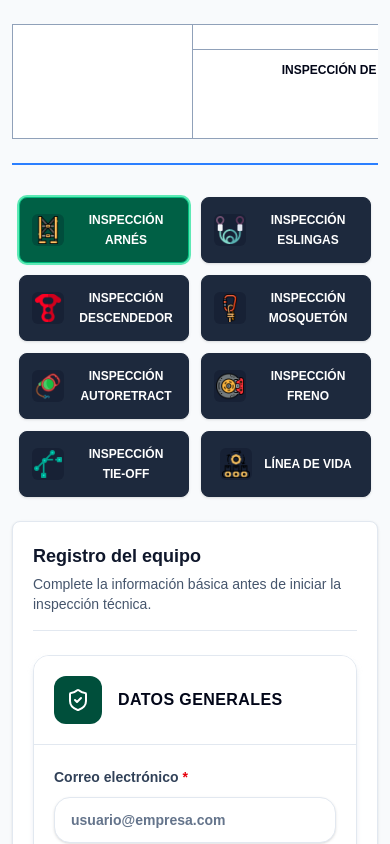
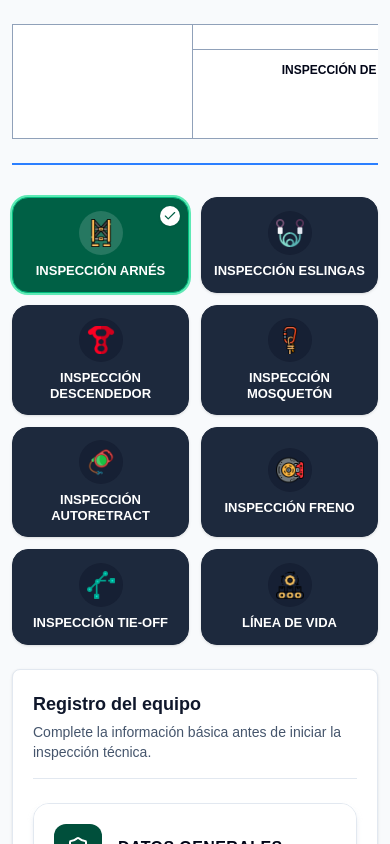
Before and after one commit to mariana-inco/Formatos_Inspecciones, a Next.js app: page /formatos/inspeccion-equipos-proteccion-contra-caidas in a window 390 px wide. Shown: the top 844 px of the page. Built offline with nearby package versions, Linux system fonts and the light colour scheme.

Commit message:
modificacion de formato proteccion contra caidas en responsive

```diff
--- a/app/formatos/inspeccion-equipos-proteccion-contra-caidas/InspeccionEquiposProteccionContraCaidasForm.tsx
+++ b/app/formatos/inspeccion-equipos-proteccion-contra-caidas/InspeccionEquiposProteccionContraCaidasForm.tsx
@@ -5,7 +5,7 @@ import { useMemo, useRef, useState } from "react";
 import type { ChangeEvent } from "react";
 import Signature from "@uiw/react-signature";
 import type { SignatureRef } from "@uiw/react-signature";
-import { CalendarDays, ClipboardList, ImageUp, PenLine, Settings, ShieldCheck } from "lucide-react";
+import { CalendarDays, Check, ClipboardList, ImageUp, PenLine, Settings, ShieldCheck } from "lucide-react";
 import {
   decisionOptions as opcionesDecision,
   inspectionTypeKeys as clavesTiposInspeccion,
@@ -110,6 +110,7 @@ export default function InspeccionEquiposProteccionContraCaidasForm() {
   const [nombreImagen, setNombreImagen] = useState("");
   const [datosRegistrados, setDatosRegistrados] = useState(false);
   const [tipoInspeccionSeleccionado, setTipoInspeccionSeleccionado] = useState(clavesTiposInspeccion[0]);
+  const [selectorInspeccionContraido, setSelectorInspeccionContraido] = useState(false);
   const [decisionFinal, setDecisionFinal] = useState("");
   const [comentariosFinales, setComentariosFinales] = useState("");
   const [respuestasListaChequeo, setRespuestasListaChequeo] = useState<Record<string, RespuestaListaChequeo>>({});
@@ -225,6 +226,16 @@ export default function InspeccionEquiposProteccionContraCaidasForm() {
     setMostrarDatosAdicionales(false);
     setComentariosFinales("");
     setDecisionFinal("");
+  };
+
+  const manejarSeleccionTipoInspeccion = (tipo: ClaveTipoInspeccion) => {
+    if (selectorInspeccionContraido && tipo === tipoInspeccionSeleccionado) {
+      setSelectorInspeccionContraido(false);
+      return;
+    }
+
+    seleccionarTipoInspeccion(tipo);
+    setSelectorInspeccionContraido(true);
   };
 
   const agregarDatosAdicionales = () => {
@@ -523,25 +534,35 @@ export default function InspeccionEquiposProteccionContraCaidasForm() {
           </div>
         </div>
 
-        <div className="mb-6 flex flex-wrap justify-center gap-3 border-t-2 border-blue-500 pt-8">
-          {clavesTiposInspeccion.map((tipo) => {
+        <div className="mb-6 grid grid-cols-2 gap-3 border-t-2 border-blue-500 pt-8 md:grid-cols-4">
+          {(selectorInspeccionContraido ? [tipoInspeccionSeleccionado] : clavesTiposInspeccion).map((tipo) => {
             const estaSeleccionado = tipoInspeccionSeleccionado === tipo;
             return (
               <button
                 key={tipo}
                 type="button"
-                onClick={() => seleccionarTipoInspeccion(tipo)}
+                onClick={() => manejarSeleccionTipoInspeccion(tipo)}
                 aria-pressed={estaSeleccionado}
-                className={`flex min-h-[60px] w-[170px] items-center justify-center gap-3 rounded-lg border px-3 py-3 text-xs font-bold uppercase text-white shadow-sm transition ${
+                className={`relative flex min-h-24 flex-col items-center justify-center gap-2 rounded-2xl border px-2.5 py-3 text-center text-[13px] font-bold uppercase text-white shadow-sm transition active:scale-95 focus:outline-none focus:ring-2 focus:ring-emerald-300 focus:ring-offset-2 md:min-h-[92px] md:px-3 ${
                   estaSeleccionado
-                    ? "border-emerald-500 bg-emerald-800 ring-2 ring-emerald-300"
+                    ? "border-emerald-500 bg-emerald-800 text-white ring-2 ring-emerald-300"
                     : "border-slate-800 bg-slate-800 hover:bg-slate-700"
                 }`}
               >
-                <span aria-hidden="true" className="grid size-8 shrink-0 place-items-center rounded-md bg-slate-950/20 text-2xl leading-none">
+                {estaSeleccionado ? (
+                  <span className="absolute right-2 top-2 grid size-5 place-items-center rounded-full bg-white text-emerald-800 shadow-sm" aria-hidden="true">
+                    <Check className="size-3.5" />
+                  </span>
+                ) : null}
+                <span
+                  aria-hidden="true"
+                  className={`grid size-11 shrink-0 place-items-center rounded-full text-2xl leading-none ${
+                    estaSeleccionado ? "bg-white/15" : "bg-slate-950/25"
+                  }`}
+                >
                   <Image src={imagenesBotonesInspeccion[tipo]} alt="" width={28} height={28} className="size-7 object-contain" />
                 </span>
-                <span className="leading-5">{etiquetasBotonesInspeccion[tipo]}</span>
+                <span className="line-clamp-2 max-w-full leading-4 [text-wrap:balance]">{etiquetasBotonesInspeccion[tipo]}</span>
               </button>
             );
           })}
```
